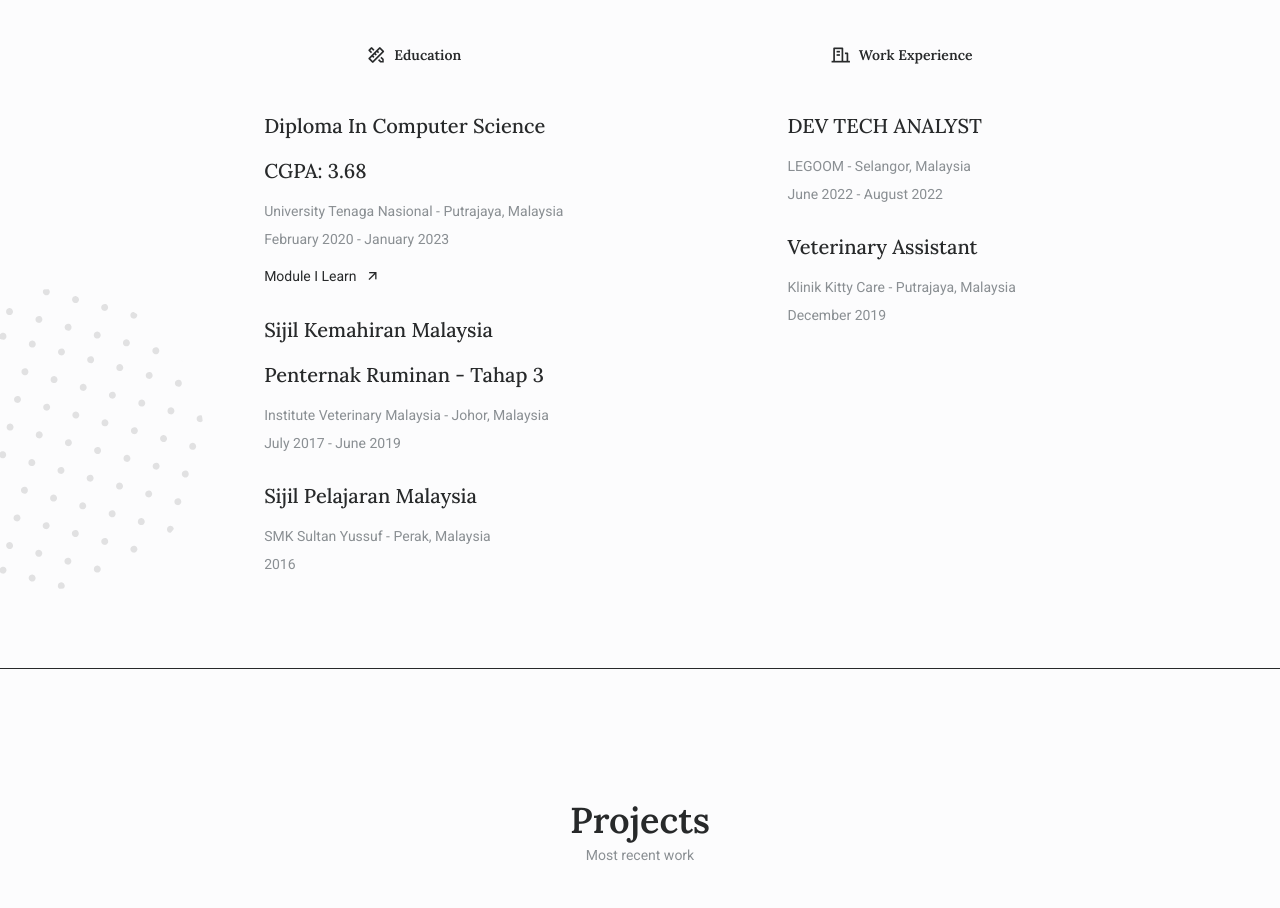
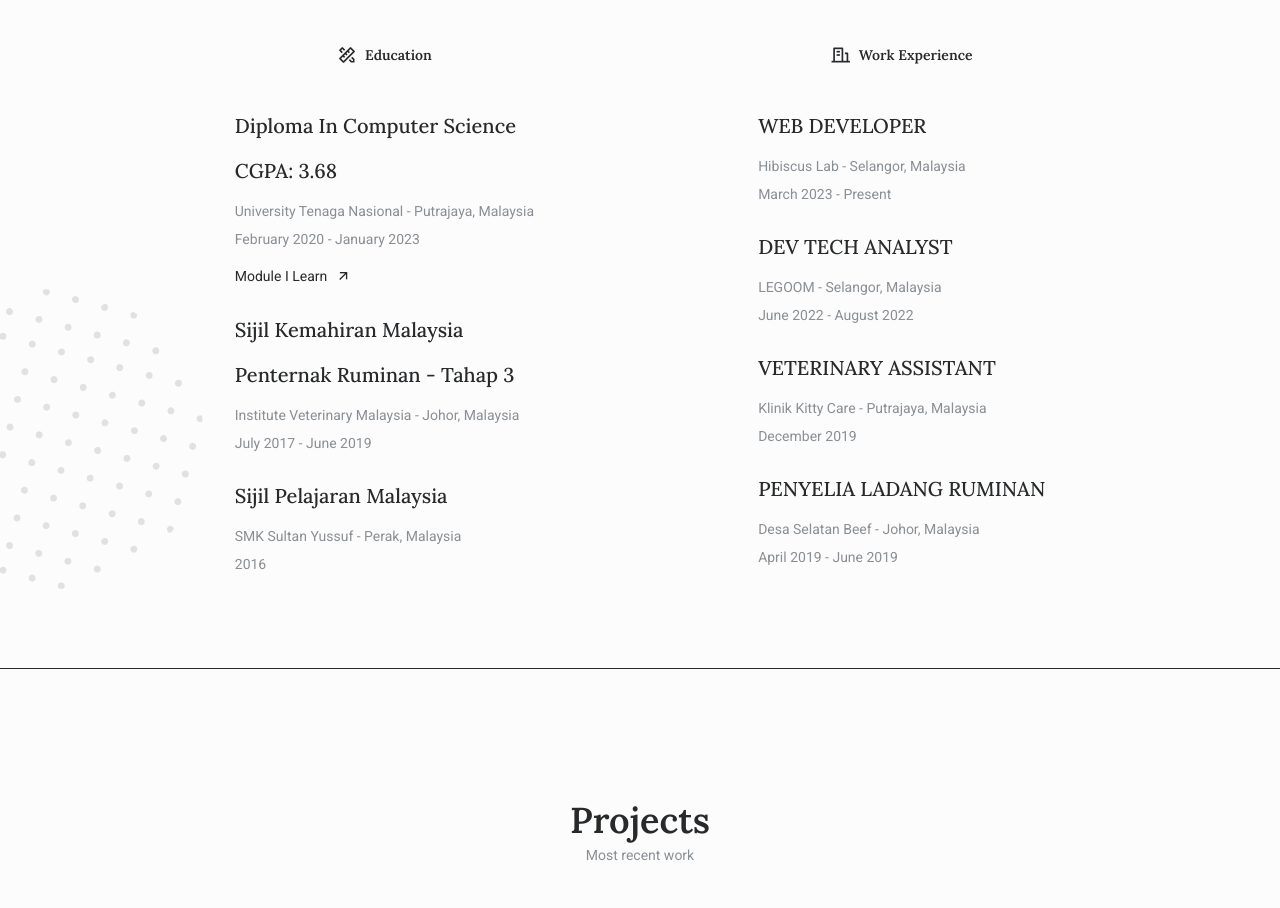
Before and after one commit to AdinRC/Personal-Portfolio-Adin, a plain HTML site: page index.html in a window 1280 px wide. Shown: the part 2498-3406 px from the top of the page. Drawn offline with nearby package versions, Linux system fonts and the light colour scheme; grey boxes are pictures that could not be loaded.

Commit message:
Qualification

```diff
--- a/index.html
+++ b/index.html
@@ -374,17 +374,27 @@
 
             <div class="qualification__info">
               <div>
-                <div>
-                  <h3 class="qualification__name">DEV TECH ANALYST</h3>
-                  <span class="qualification__country">LEGOOM - Selangor, Malaysia</span>
-                  <span class="qualification__year">June 2022 - August 2022</span>
-                </div>
+                <h3 class="qualification__name">WEB DEVELOPER</h3>
+                <span class="qualification__country">Hibiscus Lab - Selangor, Malaysia</span>
+                <span class="qualification__year">March 2023 - Present</span>
               </div>
 
               <div>
-                <h3 class="qualification__name">Veterinary Assistant</h3>
+                <h3 class="qualification__name">DEV TECH ANALYST</h3>
+                <span class="qualification__country">LEGOOM - Selangor, Malaysia</span>
+                <span class="qualification__year">June 2022 - August 2022</span>
+              </div>
+
+              <div>
+                <h3 class="qualification__name">VETERINARY ASSISTANT</h3>
                 <span class="qualification__country">Klinik Kitty Care - Putrajaya, Malaysia</span>
                 <span class="qualification__year">December 2019</span>
+              </div>
+
+              <div>
+                <h3 class="qualification__name">PENYELIA LADANG RUMINAN</h3>
+                <span class="qualification__country">Desa Selatan Beef - Johor, Malaysia</span>
+                <span class="qualification__year">April 2019 - June 2019</span>
               </div>
             </div>
           </div>
```
